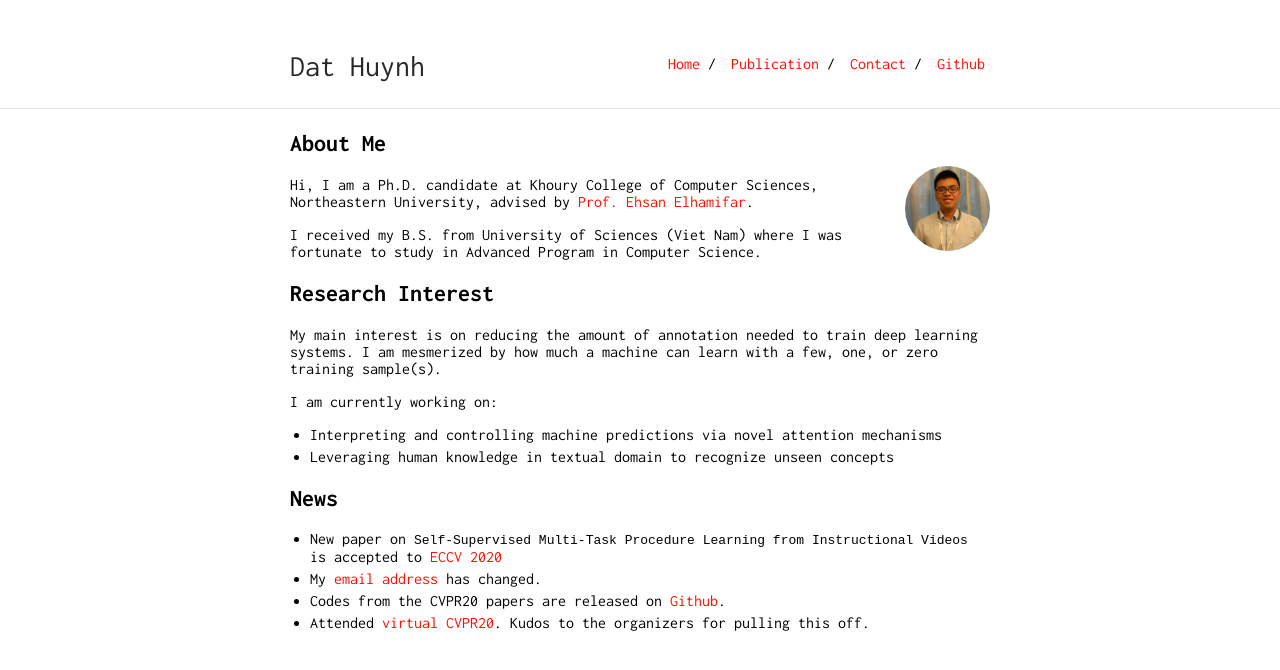
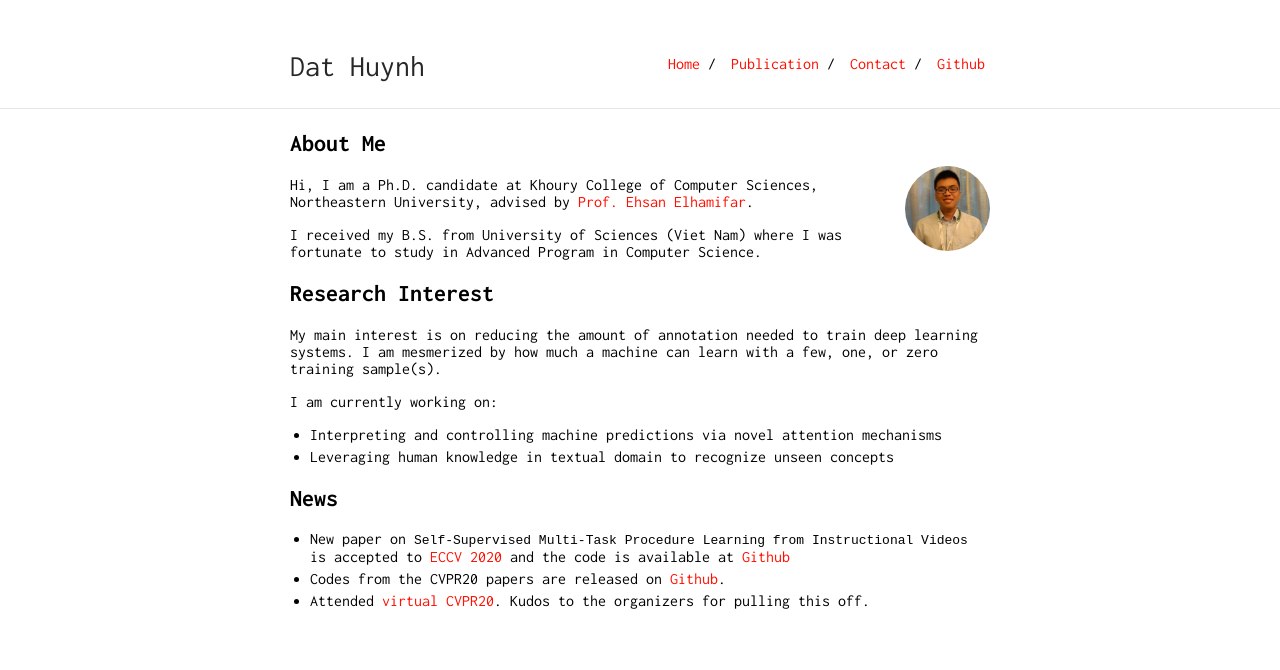
Before and after one commit to ZiweiXU/hbdat.github.io, a Jekyll site: the page built from index.md, in a window 1280 px wide. Shown: the top 670 px of the page. Built offline with Jekyll 4.4.1, drawn with Linux system fonts in a browser that asks for light colours.

Commit message:
update news

````diff
--- a/index.md
+++ b/index.md
@@ -20,7 +20,6 @@ I am currently working on:
 + Leveraging human knowledge in textual domain to recognize unseen concepts
 
 ## News
-+ New paper on ```Self-Supervised Multi-Task Procedure Learning from Instructional Videos``` is accepted to [ECCV 2020](https://eccv2020.eu/)
-+ My [email address](https://hbdat.github.io/contact) has changed.
++ New paper on ```Self-Supervised Multi-Task Procedure Learning from Instructional Videos``` is accepted to [ECCV 2020](https://eccv2020.eu/) and the code is available at [Github](https://github.com/hbdat/eccv20_Multi_Task_Procedure_Learning)
 + Codes from the CVPR20 papers are released on [Github](https://github.com/hbdat).
 + Attended [virtual CVPR20](http://cvpr2020.thecvf.com/). Kudos to the organizers for pulling this off.
````
